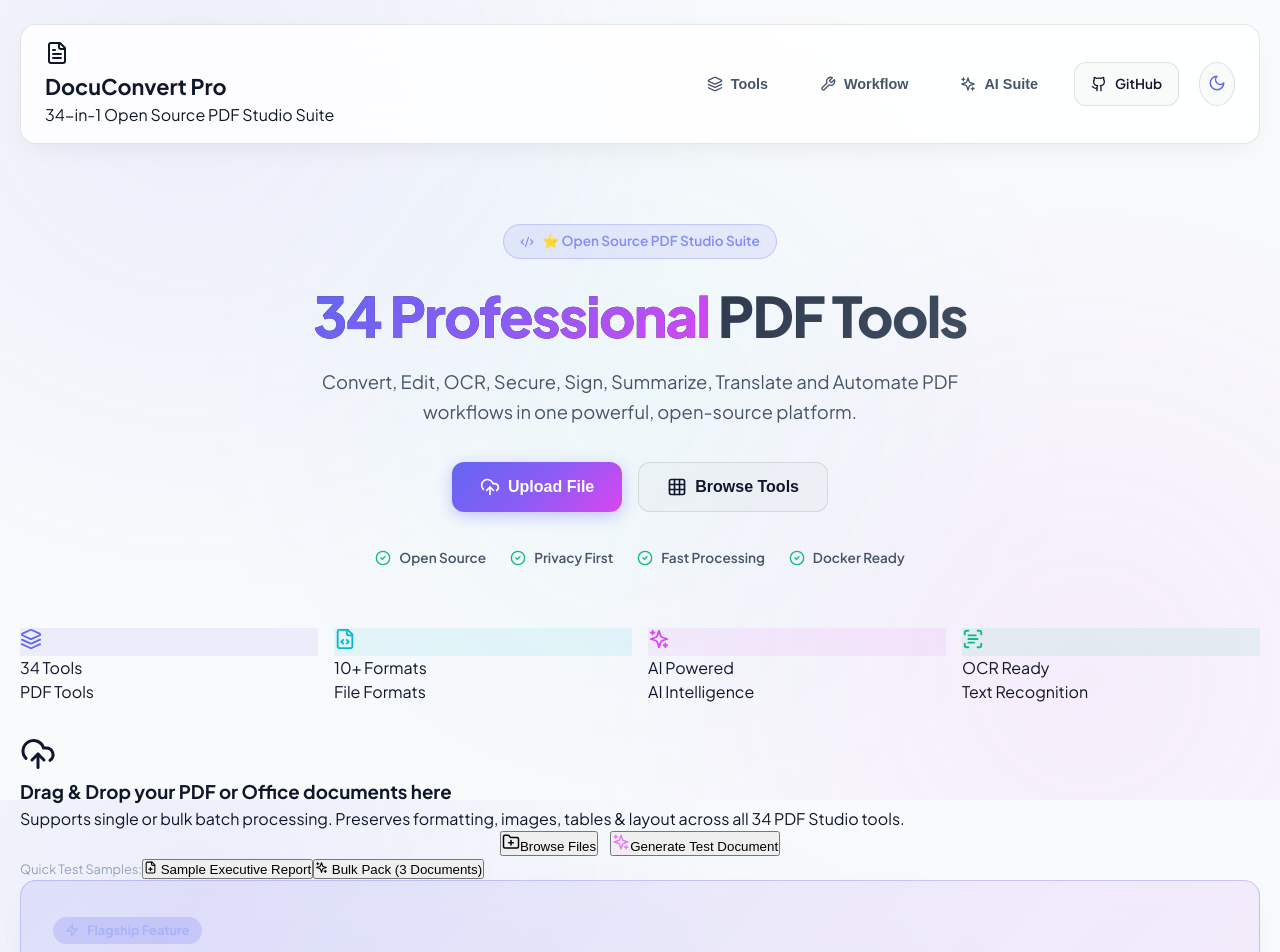
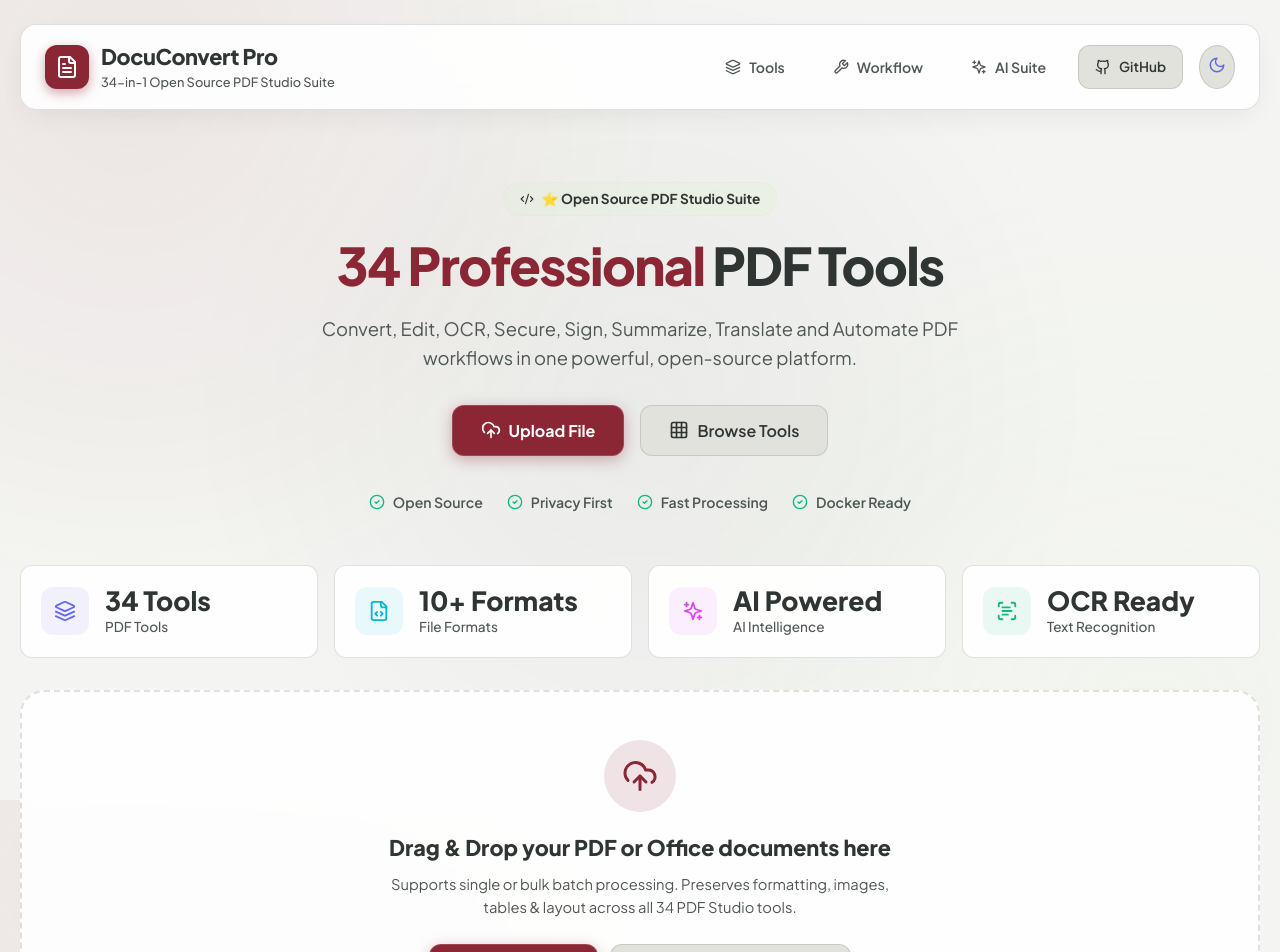
Before and after one commit to reck98/DocuConvertPro, a React (Vite) app in the folder client/: page / in a window 1280 px wide. Shown: the top 952 px of the page. Built offline with nearby package versions, Linux system fonts and the light colour scheme; no server answers; the HTML template or start-up script is replaced by a standard one.

Commit message:
fix(css): apply custom palette (Gunmetal, Dark Amaranth, Soft Linen, Dust Grey, Tea Green) & fix unstyled buttons

```diff
--- a/client/src/index.css
+++ b/client/src/index.css
@@ -1,75 +1,86 @@
 /* ==========================================================================
-   DocuConvert Pro Design System — CSS Tokens & Theme Variables
-   Inspired by Vercel, Linear, Notion, Framer & Stripe Design Guidelines
+   DocuConvert Pro Design System — Custom Palette & Theme System
+   Palette: Gunmetal (#2e3532), Dark Amaranth (#8b2635), Soft Linen (#e0e2db),
+            Dust Grey (#d2d4c8), Tea Green (#d3efbd)
    ========================================================================== */
 
 :root {
-  /* Color Tokens - Dark Theme (Default) */
-  --bg-primary: #090d16;
-  --bg-secondary: #111726;
-  --bg-tertiary: #1a2235;
-  --bg-card: rgba(17, 23, 38, 0.75);
-  --bg-card-hover: rgba(27, 36, 58, 0.85);
-  --bg-glass: rgba(255, 255, 255, 0.03);
-  --bg-input: #0e1422;
+  /* Exact Palette Color Tokens */
+  --c-gunmetal: #2e3532;
+  --c-dark-amaranth: #8b2635;
+  --c-soft-linen: #e0e2db;
+  --c-dust-grey: #d2d4c8;
+  --c-tea-green: #d3efbd;
 
-  --border-subtle: rgba(255, 255, 255, 0.06);
-  --border-glass: rgba(255, 255, 255, 0.1);
-  --border-glow: rgba(99, 102, 241, 0.4);
+  /* Dark Theme (Default) */
+  --bg-primary: #121614;
+  --bg-secondary: #1a201d;
+  --bg-tertiary: #232b27;
+  --bg-card: rgba(35, 43, 39, 0.85);
+  --bg-card-hover: rgba(46, 53, 50, 0.95);
+  --bg-glass: rgba(224, 226, 219, 0.05);
+  --bg-input: #171c19;
 
-  --accent-primary: #6366f1;
-  --accent-hover: #4f46e5;
-  --accent-gradient: linear-gradient(135deg, #6366f1 0%, #8b5cf6 50%, #d946ef 100%);
-  --accent-cyan: #06b6d4;
-  --accent-emerald: #10b981;
-  --accent-glow: rgba(99, 102, 241, 0.25);
+  --border-subtle: rgba(210, 212, 200, 0.12);
+  --border-glass: rgba(210, 212, 200, 0.2);
+  --border-glow: rgba(211, 239, 189, 0.4);
 
-  --text-main: #f3f4f6;
-  --text-muted: #9ca3af;
-  --text-subtle: #6b7280;
-  --text-inverse: #0b0f19;
+  --accent-primary: #8b2635;
+  --accent-hover: #a32e40;
+  --accent-gradient: linear-gradient(135deg, #8b2635 0%, #a32e40 60%, #2e3532 100%);
+  --accent-secondary: #d3efbd;
+  --accent-glow: rgba(139, 38, 53, 0.35);
 
-  --status-success: #10b981;
+  --text-main: #e0e2db;
+  --text-muted: #d2d4c8;
+  --text-subtle: #9fa397;
+  --text-inverse: #121614;
+
+  --status-success: #d3efbd;
   --status-pending: #f59e0b;
   --status-error: #ef4444;
 
-  --shadow-card: 0 10px 30px -10px rgba(0, 0, 0, 0.5);
-  --shadow-glow: 0 0 25px rgba(99, 102, 241, 0.25);
+  --shadow-card: 0 10px 30px -10px rgba(0, 0, 0, 0.6);
+  --shadow-glow: 0 0 25px rgba(139, 38, 53, 0.3);
 
-  /* Radii Scale */
   --radius-sm: 8px;
   --radius-md: 12px;
   --radius-lg: 16px;
   --radius-xl: 24px;
   --radius-full: 9999px;
 
-  /* Transitions */
   --transition-fast: all 0.15s cubic-bezier(0.4, 0, 0.2, 1);
   --transition-normal: all 0.25s cubic-bezier(0.4, 0, 0.2, 1);
   --transition-theme: background-color 0.3s ease, border-color 0.3s ease, color 0.3s ease;
 }
 
-/* Light Theme Variables */
+/* Light Theme */
 [data-theme="light"] {
-  --bg-primary: #f8fafc;
+  --bg-primary: #f4f5f2;
   --bg-secondary: #ffffff;
-  --bg-tertiary: #f1f5f9;
-  --bg-card: rgba(255, 255, 255, 0.85);
-  --bg-card-hover: rgba(255, 255, 255, 0.98);
-  --bg-glass: rgba(0, 0, 0, 0.02);
+  --bg-tertiary: #e0e2db;
+  --bg-card: rgba(255, 255, 255, 0.9);
+  --bg-card-hover: #ffffff;
+  --bg-glass: rgba(46, 53, 50, 0.04);
   --bg-input: #ffffff;
 
-  --border-subtle: rgba(0, 0, 0, 0.06);
-  --border-glass: rgba(0, 0, 0, 0.1);
-  --border-glow: rgba(99, 102, 241, 0.5);
+  --border-subtle: rgba(46, 53, 50, 0.08);
+  --border-glass: rgba(46, 53, 50, 0.15);
+  --border-glow: rgba(139, 38, 53, 0.5);
 
-  --text-main: #0f172a;
-  --text-muted: #475569;
-  --text-subtle: #94a3b8;
+  --accent-primary: #8b2635;
+  --accent-hover: #701d29;
+  --accent-gradient: linear-gradient(135deg, #8b2635 0%, #2e3532 100%);
+  --accent-secondary: #2e3532;
+  --accent-glow: rgba(139, 38, 53, 0.2);
+
+  --text-main: #2e3532;
+  --text-muted: #4e5753;
+  --text-subtle: #7a837f;
   --text-inverse: #ffffff;
 
-  --shadow-card: 0 10px 30px -10px rgba(0, 0, 0, 0.08);
-  --shadow-glow: 0 0 25px rgba(99, 102, 241, 0.15);
+  --shadow-card: 0 10px 30px -10px rgba(46, 53, 50, 0.1);
+  --shadow-glow: 0 0 25px rgba(139, 38, 53, 0.15);
 }
 
 /* Global Reset */
@@ -89,9 +100,9 @@
   overflow-x: hidden;
   transition: var(--transition-theme);
   background-image:
-    radial-gradient(circle at 15% 10%, rgba(99, 102, 241, 0.08) 0%, transparent 40%),
-    radial-gradient(circle at 85% 85%, rgba(217, 70, 239, 0.07) 0%, transparent 40%),
-    radial-gradient(circle at 50% 50%, rgba(6, 182, 212, 0.04) 0%, transparent 60%);
+    radial-gradient(circle at 10% 10%, rgba(139, 38, 53, 0.08) 0%, transparent 40%),
+    radial-gradient(circle at 90% 90%, rgba(211, 239, 189, 0.08) 0%, transparent 40%),
+    radial-gradient(circle at 50% 50%, rgba(46, 53, 50, 0.05) 0%, transparent 60%);
   background-attachment: fixed;
 }
 
@@ -111,44 +122,70 @@
   background: var(--text-subtle);
 }
 
-/* App Container */
+/* Container */
 .app-container {
   max-width: 1280px;
   margin: 0 auto;
   padding: 24px 20px 80px;
 }
 
-/* Buttons */
-.btn-primary {
+/* Glass Card */
+.glass-card {
+  background: var(--bg-card);
+  backdrop-filter: blur(16px);
+  -webkit-backdrop-filter: blur(16px);
+  border: 1px solid var(--border-glass);
+  border-radius: var(--radius-lg);
+  box-shadow: var(--shadow-card);
+  transition: var(--transition-normal);
+}
+
+.glass-card:hover {
+  border-color: var(--border-glow);
+  box-shadow: var(--shadow-glow);
+}
+
+/* ==========================================================================
+   BUTTON STYLES (Fixed CSS for all Buttons & Controls)
+   ========================================================================== */
+button {
+  font-family: inherit;
+  border: none;
+  outline: none;
+  cursor: pointer;
+}
+
+.btn-primary, .browse-btn {
   display: inline-flex;
   align-items: center;
   gap: 8px;
-  background: var(--accent-gradient);
-  color: #ffffff;
+  background: var(--c-dark-amaranth);
+  color: #ffffff !important;
   padding: 12px 24px;
   border-radius: var(--radius-md);
-  font-weight: 600;
+  font-weight: 700;
   font-size: 0.95rem;
-  border: none;
+  border: 1px solid rgba(255, 255, 255, 0.15);
   cursor: pointer;
   transition: var(--transition-normal);
-  box-shadow: 0 4px 15px rgba(99, 102, 241, 0.35);
+  box-shadow: 0 4px 15px rgba(139, 38, 53, 0.35);
   text-decoration: none;
   min-height: 44px;
 }
 
-.btn-primary:hover {
+.btn-primary:hover, .browse-btn:hover {
+  background: var(--accent-hover);
   transform: translateY(-2px);
-  box-shadow: 0 6px 20px rgba(99, 102, 241, 0.5);
+  box-shadow: 0 6px 20px rgba(139, 38, 53, 0.5);
 }
 
-.btn-secondary {
+.btn-secondary, .secondary-btn {
   display: inline-flex;
   align-items: center;
   gap: 8px;
-  background: var(--bg-glass);
+  background: var(--bg-tertiary);
   border: 1px solid var(--border-glass);
-  color: var(--text-main);
+  color: var(--text-main) !important;
   padding: 10px 20px;
   border-radius: var(--radius-md);
   font-weight: 600;
@@ -159,10 +196,10 @@
   min-height: 44px;
 }
 
-.btn-secondary:hover {
-  background: var(--bg-tertiary);
+.btn-secondary:hover, .secondary-btn:hover {
+  background: var(--bg-card-hover);
   border-color: var(--border-glow);
-  color: var(--text-main);
+  color: var(--text-main) !important;
 }
 
 .btn-ghost {
@@ -186,23 +223,89 @@
   background: var(--bg-glass);
 }
 
-/* Glass Card */
-.glass-card {
+/* Sample Bar & Sample Chips */
+.sample-bar {
+  display: flex;
+  align-items: center;
+  justify-content: center;
+  gap: 12px;
+  flex-wrap: wrap;
+  margin-top: 24px;
+  padding-top: 18px;
+  border-top: 1px solid var(--border-subtle);
+}
+
+.sample-chip {
+  display: inline-flex;
+  align-items: center;
+  gap: 6px;
+  background: var(--bg-tertiary);
+  border: 1px solid var(--border-glass);
+  color: var(--text-main) !important;
+  padding: 6px 14px;
+  border-radius: var(--radius-full);
+  font-size: 0.82rem;
+  font-weight: 600;
+  cursor: pointer;
+  transition: var(--transition-fast);
+}
+
+.sample-chip:hover {
+  background: var(--c-dark-amaranth);
+  color: #ffffff !important;
+  border-color: var(--c-dark-amaranth);
+}
+
+/* Upload Dropzone Container */
+.dropzone-container {
   background: var(--bg-card);
   backdrop-filter: blur(16px);
-  -webkit-backdrop-filter: blur(16px);
-  border: 1px solid var(--border-glass);
-  border-radius: var(--radius-lg);
-  box-shadow: var(--shadow-card);
+  border: 2px dashed var(--border-glass);
+  border-radius: var(--radius-xl);
+  padding: 48px 24px;
+  text-align: center;
+  cursor: pointer;
+  transition: var(--transition-normal);
+  margin-bottom: 36px;
+  position: relative;
+  overflow: hidden;
+}
+
+.dropzone-container:hover, .dropzone-container.active {
+  border-color: var(--c-dark-amaranth);
+  background: rgba(139, 38, 53, 0.05);
+  box-shadow: var(--shadow-glow);
+}
+
+.upload-icon-wrapper {
+  width: 72px;
+  height: 72px;
+  background: rgba(139, 38, 53, 0.12);
+  color: var(--c-dark-amaranth);
+  border-radius: 50%;
+  display: flex;
+  align-items: center;
+  justify-content: center;
+  margin: 0 auto 20px;
   transition: var(--transition-normal);
 }
 
-.glass-card:hover {
-  border-color: var(--border-glow);
-  box-shadow: 0 12px 36px -10px rgba(0,0,0,0.3);
+.dropzone-title {
+  font-size: 1.35rem;
+  font-weight: 800;
+  margin-bottom: 8px;
+  color: var(--text-main);
 }
 
-/* Header Navbar */
+.dropzone-subtitle {
+  color: var(--text-muted);
+  font-size: 0.92rem;
+  max-width: 520px;
+  margin: 0 auto 24px;
+  line-height: 1.6;
+}
+
+/* Navbar */
 .navbar-bar {
   display: flex;
   align-items: center;
@@ -214,29 +317,47 @@
   z-index: 50;
 }
 
+.logo-section {
+  display: flex;
+  align-items: center;
+  gap: 12px;
+}
+
+.logo-icon {
+  width: 44px;
+  height: 44px;
+  background: var(--c-dark-amaranth);
+  border-radius: var(--radius-md);
+  display: flex;
+  align-items: center;
+  justify-content: center;
+  color: #ffffff;
+  box-shadow: 0 4px 12px rgba(139, 38, 53, 0.4);
+}
+
+.logo-title {
+  font-size: 1.35rem;
+  font-weight: 800;
+  color: var(--text-main);
+  letter-spacing: -0.02em;
+}
+
+.logo-subtitle {
+  font-size: 0.8rem;
+  color: var(--text-muted);
+  font-weight: 500;
+}
+
 .nav-links {
   display: flex;
   align-items: center;
-  gap: 20px;
-}
-
-.nav-link {
-  color: var(--text-muted);
-  text-decoration: none;
-  font-weight: 600;
-  font-size: 0.9rem;
-  transition: var(--transition-fast);
-  cursor: pointer;
-}
-
-.nav-link:hover, .nav-link.active {
-  color: var(--text-main);
+  gap: 16px;
 }
 
 /* Hero Section */
 .hero-container {
   text-align: center;
-  padding: 40px 20px 60px;
+  padding: 32px 20px 52px;
   max-width: 900px;
   margin: 0 auto;
 }
@@ -247,36 +368,36 @@
   gap: 8px;
   padding: 6px 16px;
   border-radius: var(--radius-full);
-  background: rgba(99, 102, 241, 0.1);
-  border: 1px solid rgba(99, 102, 241, 0.25);
-  color: #818cf8;
+  background: rgba(211, 239, 189, 0.15);
+  border: 1px solid rgba(211, 239, 189, 0.35);
+  color: #2e3532;
   font-size: 0.85rem;
-  font-weight: 600;
-  margin-bottom: 24px;
+  font-weight: 700;
+  margin-bottom: 20px;
+}
+
+[data-theme="dark"] .hero-badge-pill {
+  color: #d3efbd;
 }
 
 .hero-title {
-  font-size: 3.5rem;
+  font-size: 3.25rem;
   font-weight: 800;
   letter-spacing: -0.03em;
   line-height: 1.15;
-  margin-bottom: 20px;
-  background: linear-gradient(135deg, var(--text-main) 0%, var(--text-muted) 100%);
-  -webkit-background-clip: text;
-  -webkit-text-fill-color: transparent;
+  margin-bottom: 18px;
+  color: var(--text-main);
 }
 
 .hero-gradient-text {
-  background: var(--accent-gradient);
-  -webkit-background-clip: text;
-  -webkit-text-fill-color: transparent;
+  color: var(--c-dark-amaranth);
 }
 
 .hero-subtitle {
   font-size: 1.15rem;
   color: var(--text-muted);
   max-width: 720px;
-  margin: 0 auto 36px;
+  margin: 0 auto 32px;
   line-height: 1.6;
 }
 
@@ -293,25 +414,74 @@
   display: flex;
   align-items: center;
   gap: 8px;
-  font-size: 0.85rem;
+  font-size: 0.88rem;
   font-weight: 600;
   color: var(--text-muted);
 }
 
-/* Category Scroll Horizontal */
+/* Stats Cards */
+.stats-grid {
+  display: grid;
+  grid-template-columns: repeat(auto-fit, minmax(220px, 1fr));
+  gap: 16px;
+  margin-bottom: 36px;
+}
+
+.stat-card {
+  background: var(--bg-card);
+  backdrop-filter: blur(12px);
+  border: 1px solid var(--border-glass);
+  border-radius: var(--radius-md);
+  padding: 20px;
+  display: flex;
+  align-items: center;
+  gap: 16px;
+  transition: var(--transition-normal);
+}
+
+.stat-card:hover {
+  transform: translateY(-2px);
+  border-color: var(--border-glow);
+}
+
+.stat-icon {
+  width: 48px;
+  height: 48px;
+  border-radius: var(--radius-md);
+  display: flex;
+  align-items: center;
+  justify-content: center;
+  flex-shrink: 0;
+}
+
+.stat-val {
+  font-size: 1.65rem;
+  font-weight: 800;
+  color: var(--text-main);
+  line-height: 1.1;
+}
+
+.stat-lbl {
+  font-size: 0.85rem;
+  color: var(--text-muted);
+  font-weight: 500;
+  margin-top: 2px;
+}
+
+/* Horizontal Category Scroll */
 .category-scroll-container {
   display: flex;
   gap: 10px;
   overflow-x: auto;
   -webkit-overflow-scrolling: touch;
   scrollbar-width: none;
-  padding-bottom: 6px;
+  padding-bottom: 4px;
 }
 .category-scroll-container::-webkit-scrollbar {
   display: none;
 }
 
-/* Modal Bottom-Sheet & Responsive Dialog */
+/* Modal Responsive Popup */
 .modal-backdrop {
   position: fixed;
   top: 0;
@@ -340,10 +510,13 @@
   box-shadow: 0 25px 60px rgba(0,0,0,0.8);
 }
 
-/* Responsiveness Media Queries */
+/* Mobile Responsiveness Rules (< 768px & < 480px) */
 @media (max-width: 768px) {
+  .app-container {
+    padding: 14px 12px 40px;
+  }
   .hero-title {
-    font-size: 2.25rem;
+    font-size: 2.1rem;
   }
   .hero-subtitle {
     font-size: 1rem;
@@ -360,6 +533,9 @@
   .stats-grid {
     grid-template-columns: 1fr 1fr !important;
   }
+  .search-wrapper {
+    width: 100% !important;
+  }
 }
 
 @media (max-width: 480px) {
@@ -367,9 +543,9 @@
     grid-template-columns: 1fr !important;
   }
   .hero-title {
-    font-size: 1.85rem;
+    font-size: 1.75rem;
   }
-  .btn-primary, .btn-secondary {
+  .btn-primary, .btn-secondary, .browse-btn, .secondary-btn {
     width: 100%;
     justify-content: center;
   }
```
